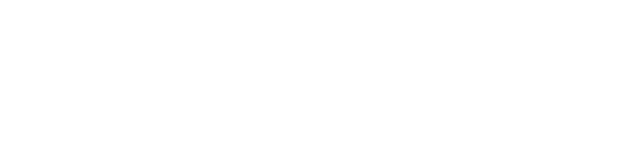
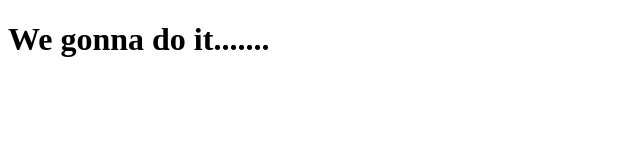
Before and after one commit to Fear110/javascript, a plain HTML site: page home.html in a window 1280 px wide. Shown: the whole page, without its empty margins (0-640 px from the left). Drawn offline with Linux system fonts and the light colour scheme.

Commit message:
first commit

```diff
--- a/home.html
+++ b/home.html
@@ -8,6 +8,7 @@
     <script src="js.js"></script>
     <title>Document</title>
 </head>
+<h1>We gonna do it.......</h1>
 
 <body>
 
--- a/js.js
+++ b/js.js
@@ -1 +1,3 @@
-console.log("hello there");
+/*
+alert("hey there")
+*/
```
